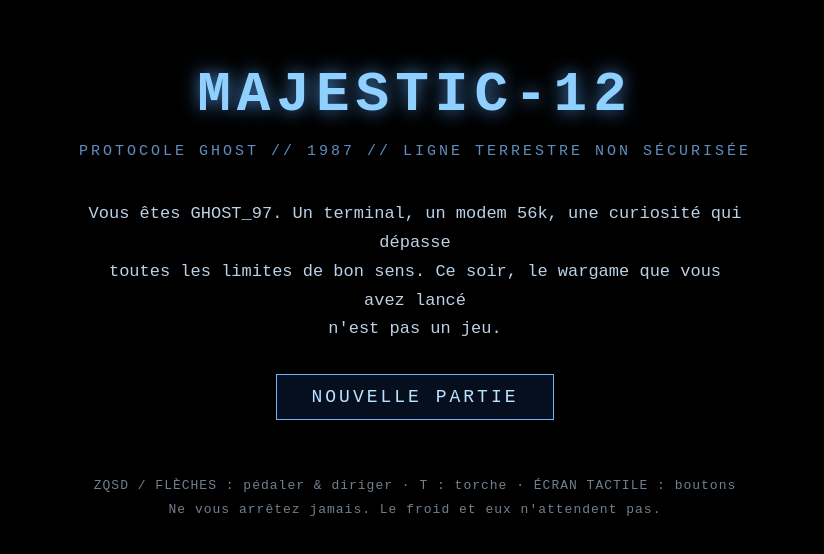
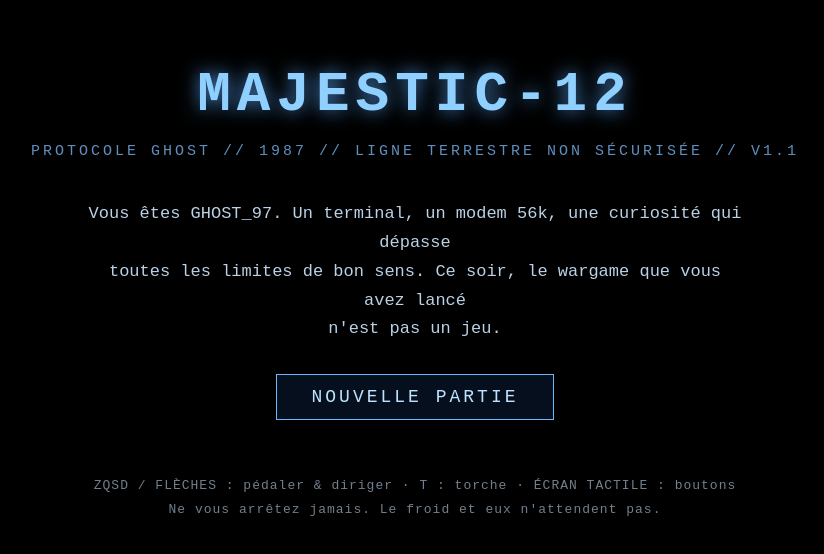
Before and after one commit to lexlex95/lexlex95.github.io, a plain HTML site: page majestic/index.html in a window 1280 px wide. Shown: the part 108-662 px from the top of the page, without its empty margins (225-1049 px from the left). Drawn offline with nearby package versions, Linux system fonts and the light colour scheme.

Commit message:
Correctif pare-feu (chrono 10s+, validation tolérante) + marqueur V1.1 pour vérifier le déploiement
Co-authored-by: lexlex95 <lexlex95@users.noreply.github.com>

```diff
--- a/majestic/index.html
+++ b/majestic/index.html
@@ -166,7 +166,7 @@
 
   <div class="overlay" id="title-screen" style="display:flex">
     <h1 class="glitch" data-t="MAJESTIC-12">MAJESTIC-12</h1>
-    <div id="title-sub">PROTOCOLE GHOST // 1987 // LIGNE TERRESTRE NON SÉCURISÉE</div>
+    <div id="title-sub">PROTOCOLE GHOST // 1987 // LIGNE TERRESTRE NON SÉCURISÉE // V1.1</div>
     <p>Vous êtes GHOST_97. Un terminal, un modem 56k, une curiosité qui dépasse
 toutes les limites de bon sens. Ce soir, le wargame que vous avez lancé
 n'est pas un jeu.</p>
```
